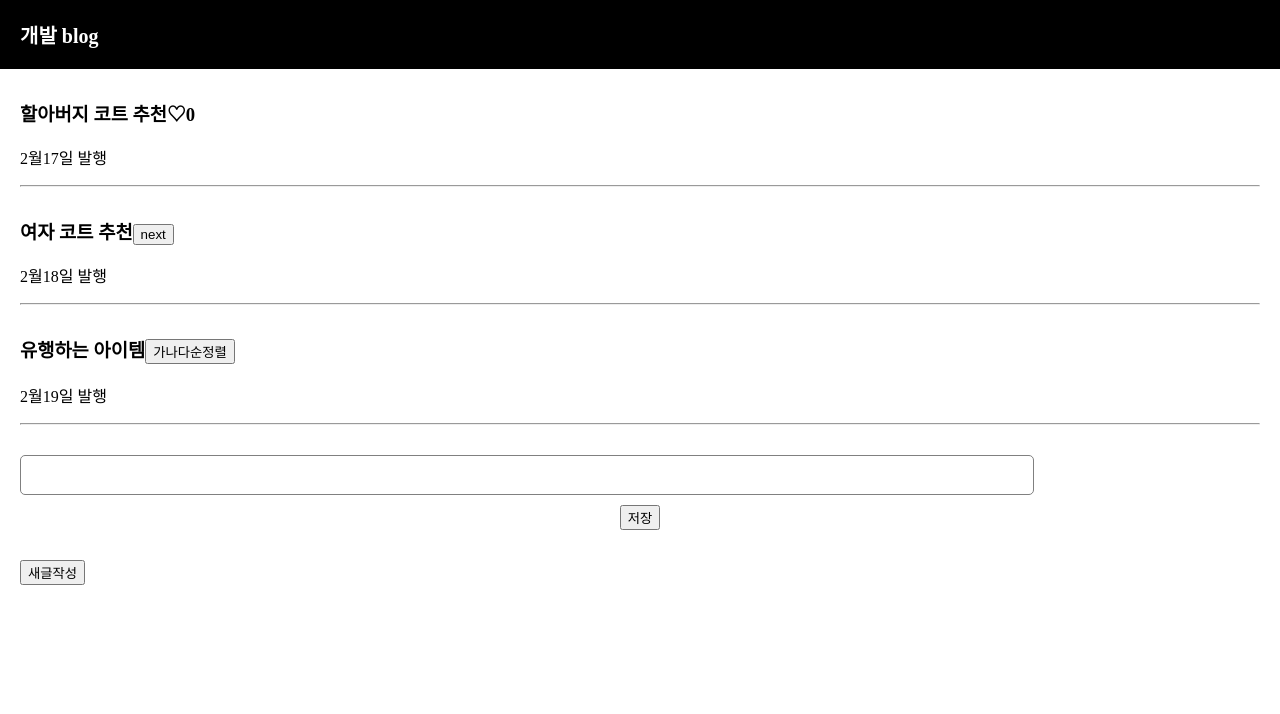
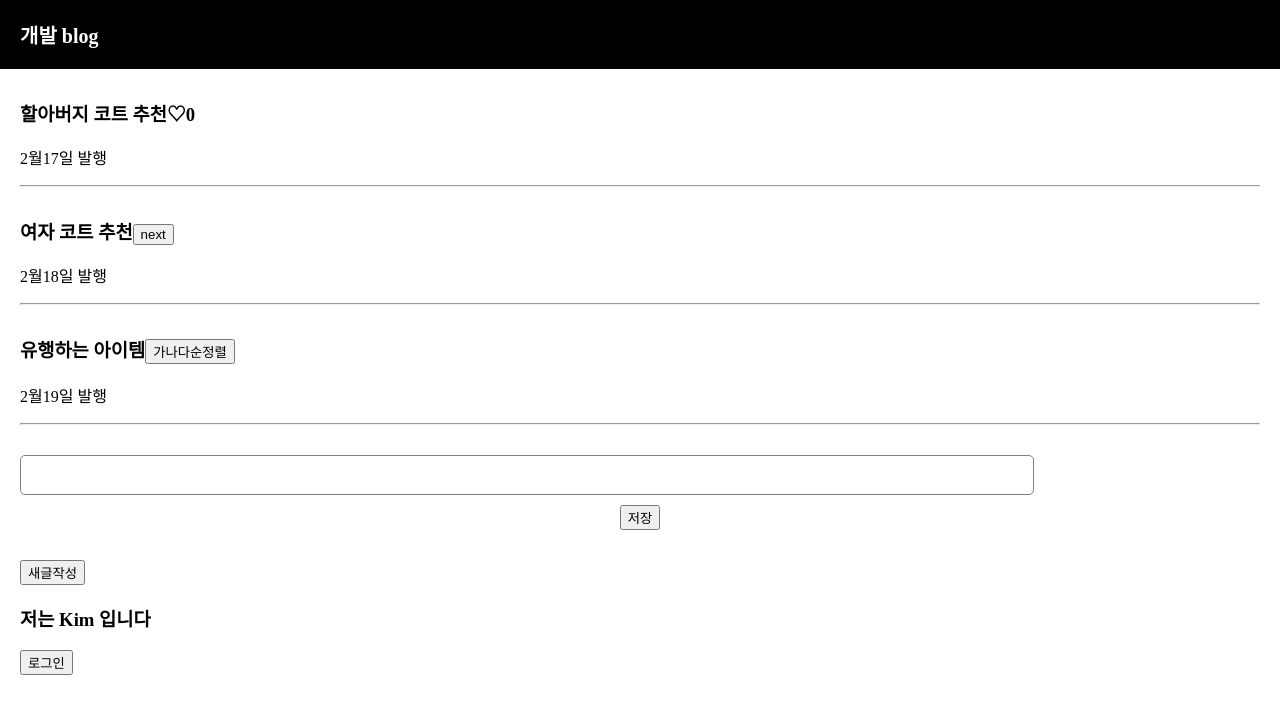
Before and after one commit to seong-dodo/react-blog-practice, a React (Create React App) app: page / in a window 1280 px wide. Shown: the top 714 px of the page. Built offline with nearby package versions, Linux system fonts and the light colour scheme.

Commit message:
리액트 옛날문법

```diff
--- a/src/App.js
+++ b/src/App.js
@@ -65,6 +65,7 @@
         <hr/>
 
 
+
        <div className="publish" >
          <input onChange={ (e)=>{ 입력값변경(e.target.value) } } />
          <button onClick={ ()=>{
@@ -85,7 +86,7 @@
         <br />
 
 
-
+       <Profile />
 
       </div>
 
@@ -122,6 +123,36 @@
   );
 }
 
+
+
+
+//옛날 React문법
+
+class Profile extends React.Component {
+  constructor(){
+    super();
+    this.state = { name : 'Kim', age : '30' }
+  }
+
+  changeName = ()=> {
+    this.setState( { name : 'Park' } )
+  }
+
+  render(){
+    return(
+      <div>
+        <h3> 저는 { this.state.name } 입니다 </h3>
+        <button onClick={ this.changeName }>로그인</button>
+      </div>
+    )
+  }
+}
+
+
+
+// 신문법을 사용합시다!
+
+
 function Newpost(props){
  return(
    <div className="newpost">
```
